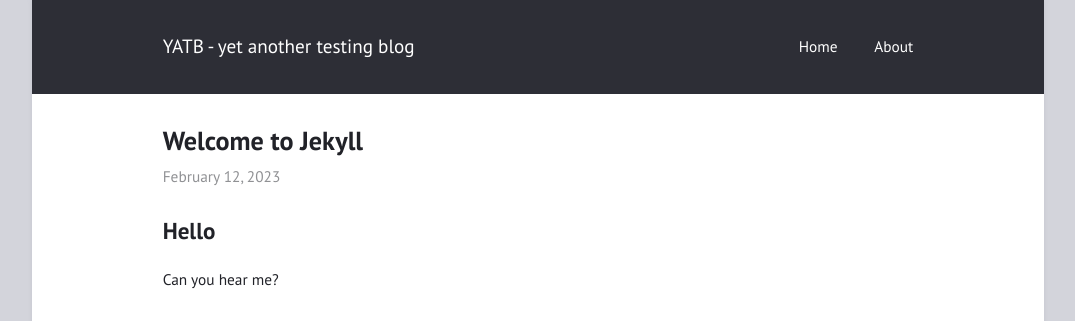
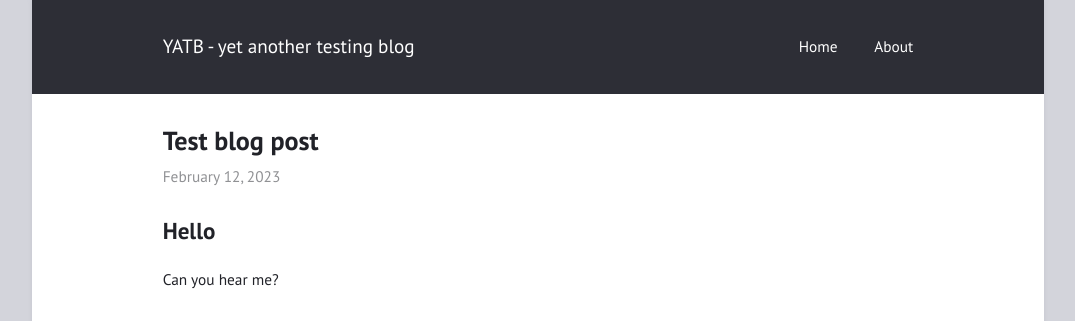
Before and after one commit to ivanAndCode/ivanAndCode, a Jekyll site: the page built from _posts/2023-02-12-test-blog-post.md, in a window 1280 px wide. Shown: the top 321 px of the page, without its empty margins (102-1177 px from the left). Built offline with Jekyll 4.4.1, drawn with Linux system fonts in a browser that asks for light colours.

Commit message:
Edit post syntax - 2

```diff
--- a/_posts/2023-02-12-test-blog-post.md
+++ b/_posts/2023-02-12-test-blog-post.md
@@ -1,5 +1,5 @@
 ---
-title: "Welcome to Jekyll"
+title: "Test blog post"
 layout: post
 ---
 
```
